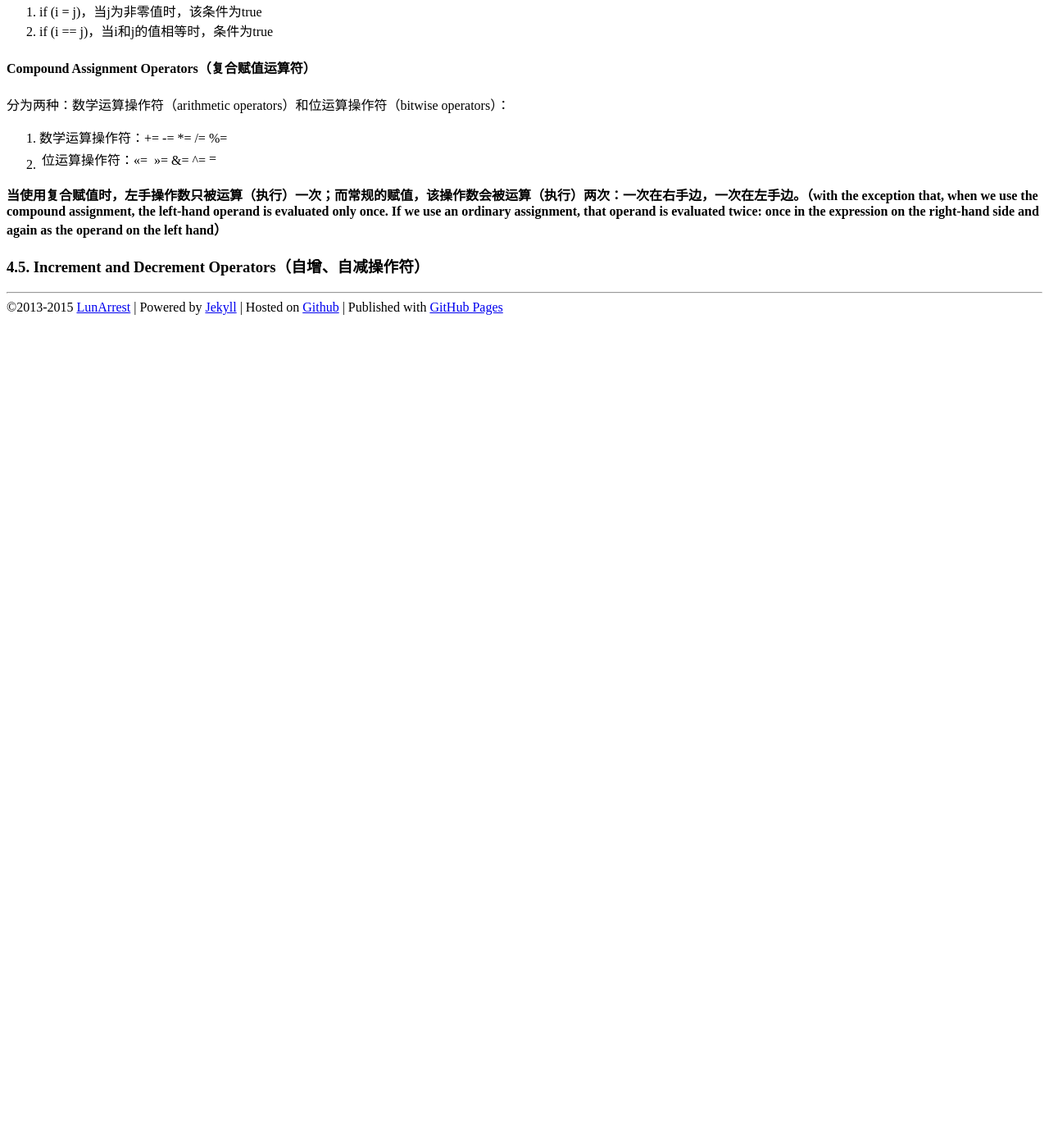
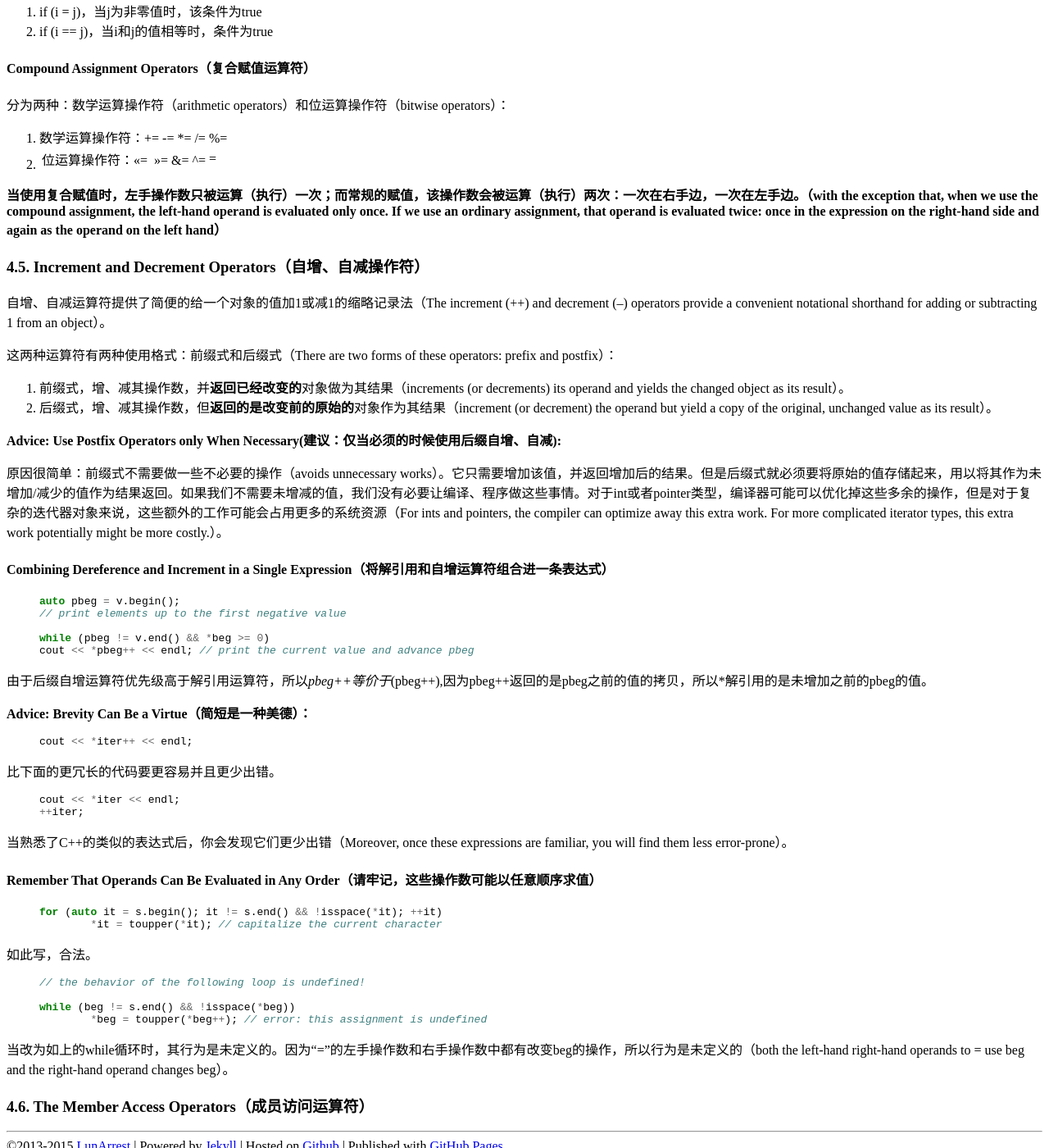
Before and after one commit to LunArrest/LunArrest.github.io, a Jekyll site: the page built from _posts/2015-03-03-cpp-primer-5th-memo.md, in a window 1280 px wide and 1400 px high, scrolled down 5958 px. Shown: the whole window at 82% size. Built offline with Jekyll 4.4.1, drawn with Linux system fonts in a browser that asks for light colours; before the commit the page ends 6350 px from its top, so only the background shows below that.

Commit message:
- 第四章笔记

```diff
--- a/_posts/2015-03-03-cpp-primer-5th-memo.md
+++ b/_posts/2015-03-03-cpp-primer-5th-memo.md
@@ -294,3 +294,57 @@ while ((i = get_value()) != 42) {
 **当使用复合赋值时，左手操作数只被运算（执行）一次；而常规的赋值，该操作数会被运算（执行）两次：一次在右手边，一次在左手边。（with the exception that, when we use the compound assignment, the left-hand operand is evaluated only once. If we use an ordinary assignment, that operand is evaluated twice: once in the expression on the right-hand side and again as the operand on the left hand）**
 
 ### 4.5. Increment and Decrement Operators（自增、自减操作符）
+
+自增、自减运算符提供了简便的给一个对象的值加1或减1的缩略记录法（The increment (++) and decrement (--) operators provide a convenient notational shorthand for adding or subtracting 1 from an object）。
+
+这两种运算符有两种使用格式：前缀式和后缀式（There are two forms of these operators: prefix and postfix）：
+
+1. 前缀式，增、减其操作数，并**返回已经改变的**对象做为其结果（increments (or decrements) its operand and yields the changed object as its result）。
+2. 后缀式，增、减其操作数，但**返回的是改变前的原始的**对象作为其结果（increment (or decrement) the operand but yield a copy of the original,  unchanged value as its result）。
+
+**Advice: Use Postfix Operators only When Necessary(建议：仅当必须的时候使用后缀自增、自减):**
+
+原因很简单：前缀式不需要做一些不必要的操作（avoids unnecessary works）。它只需要增加该值，并返回增加后的结果。但是后缀式就必须要将原始的值存储起来，用以将其作为未增加/减少的值作为结果返回。如果我们不需要未增减的值，我们没有必要让编译、程序做这些事情。对于int或者pointer类型，编译器可能可以优化掉这些多余的操作，但是对于复杂的迭代器对象来说，这些额外的工作可能会占用更多的系统资源（For ints and pointers, the compiler can optimize away this extra work. For more complicated iterator types, this extra work potentially might be more costly.）。
+
+#### Combining Dereference and Increment in a Single Expression（将解引用和自增运算符组合进一条表达式）
+
+{% highlight C++ %}
+auto pbeg = v.begin();
+// print elements up to the first negative value
+while (pbeg != v.end() && *beg >= 0)
+cout << *pbeg++ << endl; // print the current value and advance pbeg
+{% endhighlight %}
+
+由于后缀自增运算符优先级高于解引用运算符，所以*pbeg++等价于*(pbeg++),因为pbeg++返回的是pbeg之前的值的拷贝，所以*解引用的是未增加之前的pbeg的值。
+
+**Advice: Brevity Can Be a Virtue（简短是一种美德）：**
+
+{% highlight C++ %}
+cout << *iter++ << endl;
+{% endhighlight %}
+
+比下面的更冗长的代码要更容易并且更少出错。
+{% highlight C++ %}
+cout << *iter << endl;
+++iter;
+{% endhighlight %}
+
+当熟悉了C++的类似的表达式后，你会发现它们更少出错（Moreover, once these expressions are familiar, you will find them less error-prone）。
+
+
+#### Remember That Operands Can Be Evaluated in Any Order（请牢记，这些操作数可能以任意顺序求值）
+
+{% highlight C++ %}
+for (auto it = s.begin(); it != s.end() && !isspace(*it); ++it)
+	*it = toupper(*it); // capitalize the current character
+{% endhighlight %}
+如此写，合法。
+
+{% highlight C++ %}
+// the behavior of the following loop is undefined!
+while (beg != s.end() && !isspace(*beg))
+	*beg = toupper(*beg++); // error: this assignment is undefined
+{% endhighlight %}
+当改为如上的while循环时，其行为是未定义的。因为“=”的左手操作数和右手操作数中都有改变beg的操作，所以行为是未定义的（both the left-hand right-hand operands to = use beg  and the right-hand operand changes beg）。
+
+### 4.6. The Member Access Operators（成员访问运算符）
```
